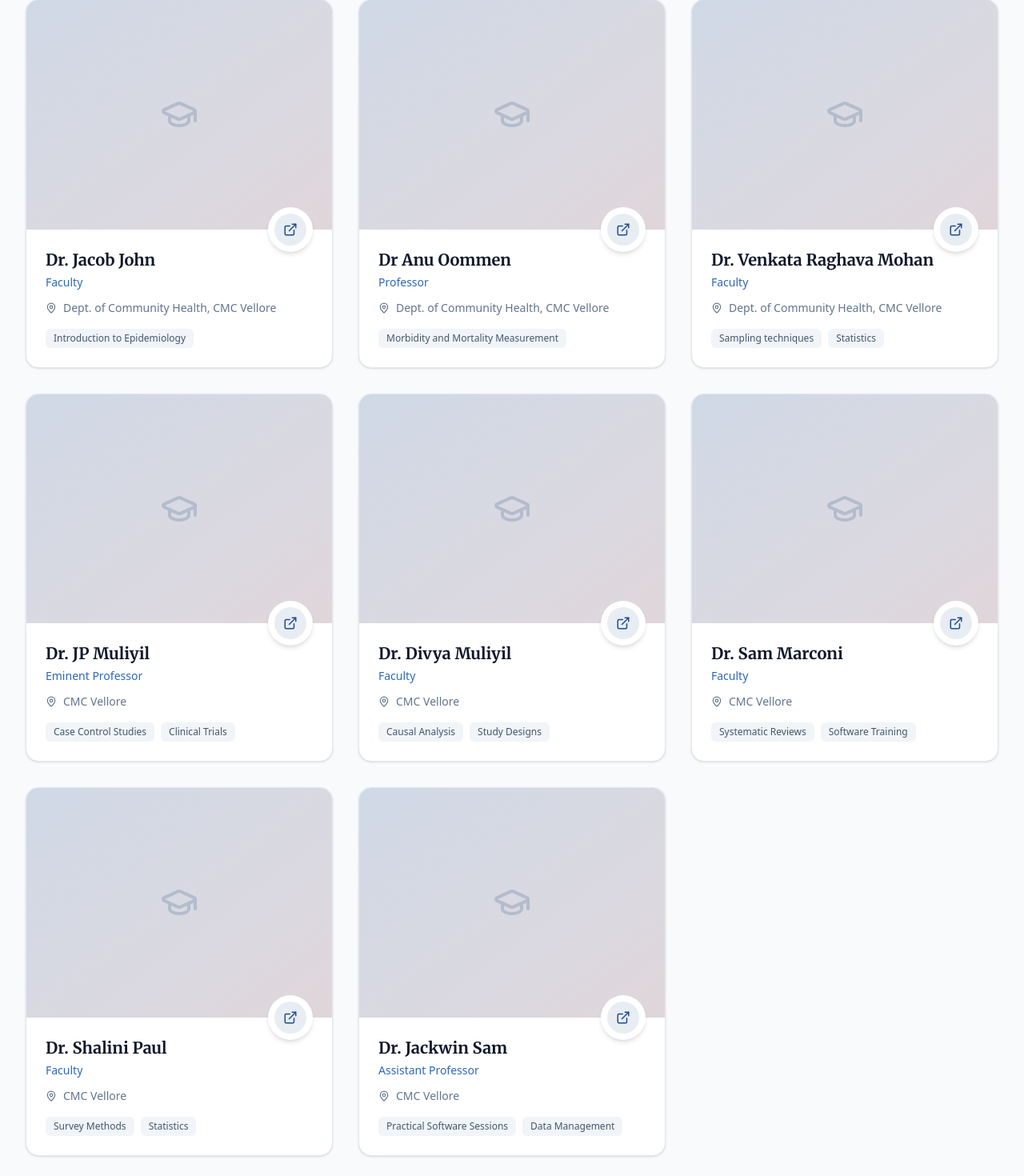
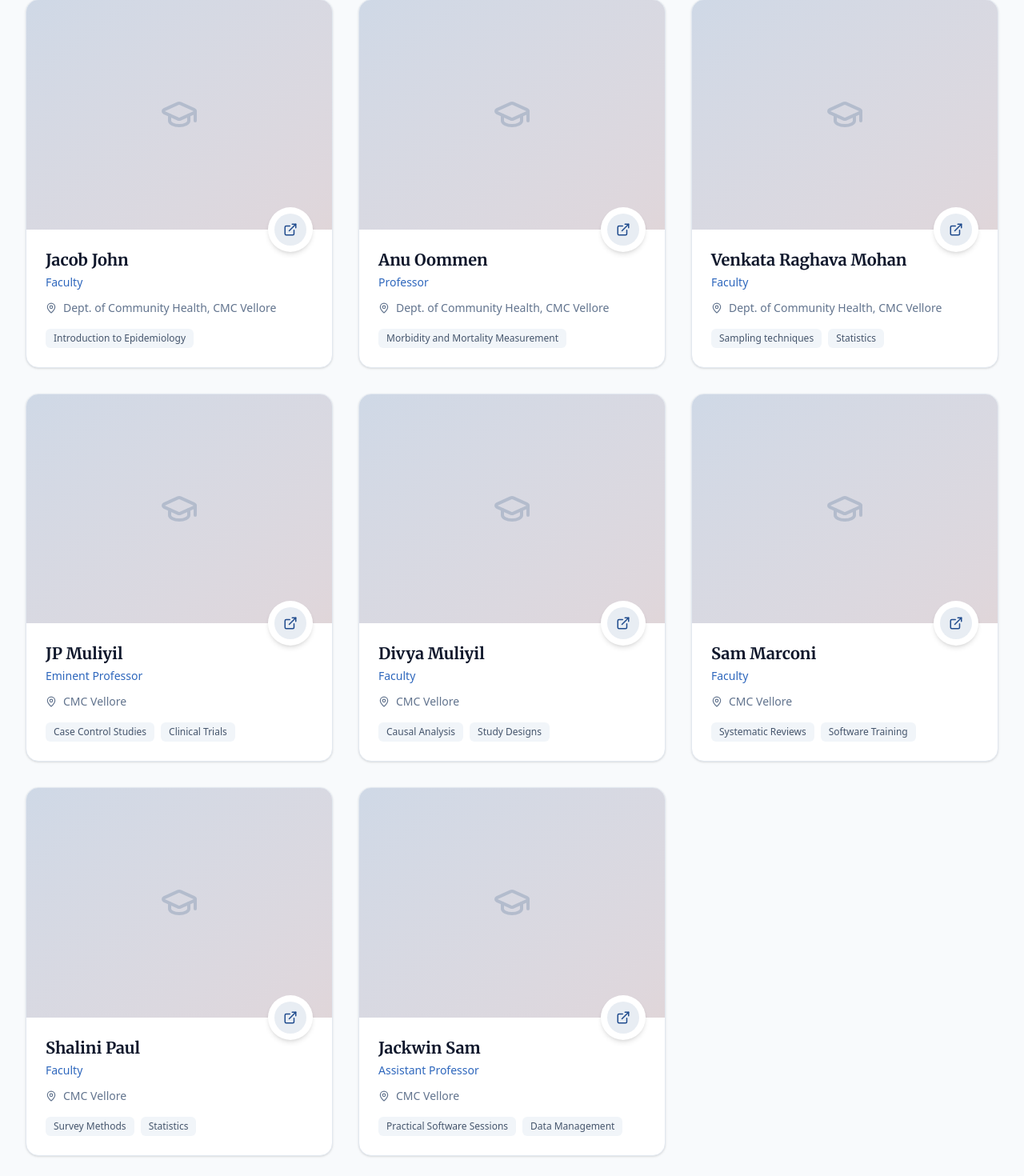
Before and after one commit to jebujohn/cmc-epi-bio-course, a Next.js app: page /faculty in a window 1280 px wide. Shown: the part 338-1808 px from the top of the page at 80% size. Built offline with nearby package versions, Linux system fonts and the light colour scheme.

Commit message:
Remove honorific Dr from faculty names and bios

```diff
--- a/src/app/agenda/page.tsx
+++ b/src/app/agenda/page.tsx
@@ -17,9 +17,9 @@ export default function AgendaPage() {
             date: "Monday, July 6",
             title: "Introduction to Epidemiology & Study Designs",
             sessions: [
-                { time: "09:00 - 10:30", topic: "Welcome & Overview of Epidemiology", faculty: "Dr. Jacob John" },
-                { time: "11:00 - 13:00", topic: "Measures of Disease Frequency", faculty: "Dr Anu Oommen" },
-                { time: "14:00 - 16:00", topic: "Observational Study Designs (Cohort & Case-Control)", faculty: "Dr. JP Muliyil" },
+                { time: "09:00 - 10:30", topic: "Welcome & Overview of Epidemiology", faculty: "Jacob John" },
+                { time: "11:00 - 13:00", topic: "Measures of Disease Frequency", faculty: "Anu Oommen" },
+                { time: "14:00 - 16:00", topic: "Observational Study Designs (Cohort & Case-Control)", faculty: "JP Muliyil" },
             ]
         },
         {
@@ -27,9 +27,9 @@ export default function AgendaPage() {
             date: "Tuesday, July 7",
             title: "Basic Biostatistics & Descriptive Statistics",
             sessions: [
-                { time: "09:00 - 10:30", topic: "Types of Data & Data Presentation", faculty: "Dr. Venkata Raghava Mohan" },
-                { time: "11:00 - 13:00", topic: "Measures of Central Tendency & Dispersion", faculty: "Dr. Sam Marconi" },
-                { time: "14:00 - 16:00", topic: "Hands-on: Descriptive Stats in SPSS/R", faculty: "Dr. Jackwin Sam" },
+                { time: "09:00 - 10:30", topic: "Types of Data & Data Presentation", faculty: "Venkata Raghava Mohan" },
+                { time: "11:00 - 13:00", topic: "Measures of Central Tendency & Dispersion", faculty: "Sam Marconi" },
+                { time: "14:00 - 16:00", topic: "Hands-on: Descriptive Stats in SPSS/R", faculty: "Jackwin Sam" },
             ]
         },
         {
@@ -37,9 +37,9 @@ export default function AgendaPage() {
             date: "Wednesday, July 8",
             title: "Probability & Inferential Statistics",
             sessions: [
-                { time: "09:00 - 10:30", topic: "Normal Distribution & Confidence Intervals", faculty: "Dr Anu Oommen" },
-                { time: "11:00 - 13:00", topic: "Hypothesis Testing & p-values", faculty: "Dr. Divya Muliyil" },
-                { time: "14:00 - 16:00", topic: "Hands-on: Inferential Stats", faculty: "Dr. Jackwin Sam" },
+                { time: "09:00 - 10:30", topic: "Normal Distribution & Confidence Intervals", faculty: "Anu Oommen" },
+                { time: "11:00 - 13:00", topic: "Hypothesis Testing & p-values", faculty: "Divya Muliyil" },
+                { time: "14:00 - 16:00", topic: "Hands-on: Inferential Stats", faculty: "Jackwin Sam" },
             ]
         },
         {
@@ -47,9 +47,9 @@ export default function AgendaPage() {
             date: "Thursday, July 9",
             title: "Categorical Data Analysis",
             sessions: [
-                { time: "09:00 - 10:30", topic: "Chi-square Test & Odds Ratio/Relative Risk", faculty: "Dr. Shalini Paul" },
-                { time: "11:00 - 13:00", topic: "Confounding & Effect Modification", faculty: "Dr. Divya Muliyil" },
-                { time: "14:00 - 16:00", topic: "Hands-on: Categorical Data in R", faculty: "Dr. Jackwin Sam" },
+                { time: "09:00 - 10:30", topic: "Chi-square Test & Odds Ratio/Relative Risk", faculty: "Shalini Paul" },
+                { time: "11:00 - 13:00", topic: "Confounding & Effect Modification", faculty: "Divya Muliyil" },
+                { time: "14:00 - 16:00", topic: "Hands-on: Categorical Data in R", faculty: "Jackwin Sam" },
             ]
         },
         {
@@ -57,9 +57,9 @@ export default function AgendaPage() {
             date: "Friday, July 10",
             title: "Continuous Data Analysis",
             sessions: [
-                { time: "09:00 - 10:30", topic: "Student's t-test (Independent & Paired)", faculty: "Dr. Venkata Raghava Mohan" },
-                { time: "11:00 - 13:00", topic: "One-Way ANOVA", faculty: "Dr. Jacob John" },
-                { time: "14:00 - 16:00", topic: "Hands-on: t-tests and ANOVA", faculty: "Dr. Jackwin Sam" },
+                { time: "09:00 - 10:30", topic: "Student's t-test (Independent & Paired)", faculty: "Venkata Raghava Mohan" },
+                { time: "11:00 - 13:00", topic: "One-Way ANOVA", faculty: "Jacob John" },
+                { time: "14:00 - 16:00", topic: "Hands-on: t-tests and ANOVA", faculty: "Jackwin Sam" },
             ]
         },
         {
@@ -67,9 +67,9 @@ export default function AgendaPage() {
             date: "Saturday, July 11",
             title: "Correlation & Regression",
             sessions: [
-                { time: "09:00 - 10:30", topic: "Pearson & Spearman Correlation", faculty: "Dr Anu Oommen" },
-                { time: "11:00 - 13:00", topic: "Multiple Linear Regression", faculty: "Dr. Shalini Paul" },
-                { time: "14:00 - 16:00", topic: "Hands-on: Regression Output Interpretation", faculty: "Dr. Jackwin Sam" },
+                { time: "09:00 - 10:30", topic: "Pearson & Spearman Correlation", faculty: "Anu Oommen" },
+                { time: "11:00 - 13:00", topic: "Multiple Linear Regression", faculty: "Shalini Paul" },
+                { time: "14:00 - 16:00", topic: "Hands-on: Regression Output Interpretation", faculty: "Jackwin Sam" },
             ]
         },
         {
@@ -77,9 +77,9 @@ export default function AgendaPage() {
             date: "Monday, July 13",
             title: "Advanced Epidemiological Methods",
             sessions: [
-                { time: "09:00 - 10:30", topic: "Systematic Reviews & Meta-Analysis", faculty: "Dr. Sam Marconi" },
-                { time: "11:00 - 13:00", topic: "Critical Appraisal of Literature", faculty: "Dr Anu Oommen" },
-                { time: "14:00 - 16:00", topic: "Hands-on: Review Methods", faculty: "Dr. Jackwin Sam" },
+                { time: "09:00 - 10:30", topic: "Systematic Reviews & Meta-Analysis", faculty: "Sam Marconi" },
+                { time: "11:00 - 13:00", topic: "Critical Appraisal of Literature", faculty: "Anu Oommen" },
+                { time: "14:00 - 16:00", topic: "Hands-on: Review Methods", faculty: "Jackwin Sam" },
             ]
         },
         {
@@ -87,8 +87,8 @@ export default function AgendaPage() {
             date: "Tuesday, July 14",
             title: "Field Surveys and Practicums",
             sessions: [
-                { time: "09:00 - 10:30", topic: "Survey Methodology", faculty: "Dr. Shalini Paul" },
-                { time: "11:00 - 13:00", topic: "Design and Execution of Field Surveys", faculty: "Dr. Venkata Raghava Mohan" },
+                { time: "09:00 - 10:30", topic: "Survey Methodology", faculty: "Shalini Paul" },
+                { time: "11:00 - 13:00", topic: "Design and Execution of Field Surveys", faculty: "Venkata Raghava Mohan" },
                 { time: "14:00 - 16:00", topic: "Hands-on: Open Discussion", faculty: "Faculty Panel" },
             ]
         },
@@ -97,9 +97,9 @@ export default function AgendaPage() {
             date: "Wednesday, July 15",
             title: "Advanced Statistical Modeling",
             sessions: [
-                { time: "09:00 - 10:30", topic: "Survival Analysis", faculty: "Dr. Jacob John" },
-                { time: "11:00 - 13:00", topic: "Logistic Regression", faculty: "Dr. Sam Marconi" },
-                { time: "14:00 - 16:00", topic: "Hands-on: Advanced Models in R", faculty: "Dr. Jackwin Sam" },
+                { time: "09:00 - 10:30", topic: "Survival Analysis", faculty: "Jacob John" },
+                { time: "11:00 - 13:00", topic: "Logistic Regression", faculty: "Sam Marconi" },
+                { time: "14:00 - 16:00", topic: "Hands-on: Advanced Models in R", faculty: "Jackwin Sam" },
             ]
         },
         {
@@ -107,8 +107,8 @@ export default function AgendaPage() {
             date: "Thursday, July 16",
             title: "Clinical Trials & Interventions",
             sessions: [
-                { time: "09:00 - 10:30", topic: "Design and analysis of Clinical Trials", faculty: "Dr. JP Muliyil" },
-                { time: "11:00 - 13:00", topic: "Randomization and Blinding", faculty: "Dr. Divya Muliyil" },
+                { time: "09:00 - 10:30", topic: "Design and analysis of Clinical Trials", faculty: "JP Muliyil" },
+                { time: "11:00 - 13:00", topic: "Randomization and Blinding", faculty: "Divya Muliyil" },
                 { time: "14:00 - 16:00", topic: "Protocol Development", faculty: "Faculty Panel" },
             ]
         },
@@ -117,9 +117,9 @@ export default function AgendaPage() {
             date: "Friday, July 17",
             title: "Health Economics & Outcomes",
             sessions: [
-                { time: "09:00 - 10:30", topic: "Health Economics Overview", faculty: "Dr. Venkata Raghava Mohan" },
-                { time: "11:00 - 13:00", topic: "Cost-Effectiveness Analysis", faculty: "Dr Anu Oommen" },
-                { time: "14:00 - 16:00", topic: "Hands-on: Modeling", faculty: "Dr. Jackwin Sam" },
+                { time: "09:00 - 10:30", topic: "Health Economics Overview", faculty: "Venkata Raghava Mohan" },
+                { time: "11:00 - 13:00", topic: "Cost-Effectiveness Analysis", faculty: "Anu Oommen" },
+                { time: "14:00 - 16:00", topic: "Hands-on: Modeling", faculty: "Jackwin Sam" },
             ]
         },
         {
@@ -129,7 +129,7 @@ export default function AgendaPage() {
             sessions: [
                 { time: "09:00 - 10:30", topic: "Course Assessment Exam", faculty: "Faculty Panel" },
                 { time: "11:00 - 13:00", topic: "Final Presentations", faculty: "Faculty Panel" },
-                { time: "14:00 - 16:00", topic: "Valedictory & Certificate Distribution", faculty: "Dr. Jacob John & Dr Anu Oommen" },
+                { time: "14:00 - 16:00", topic: "Valedictory & Certificate Distribution", faculty: "Jacob John & Anu Oommen" },
             ]
         }
     ];
--- a/src/app/faculty/page.tsx
+++ b/src/app/faculty/page.tsx
@@ -7,43 +7,43 @@ import { Search, X, MapPin, BookOpen, ExternalLink, GraduationCap } from "lucide
 const facultyData = [
     {
         id: 1,
-        name: "Dr. Jacob John",
+        name: "Jacob John",
         designation: "Faculty",
         affiliation: "Dept. of Community Health, CMC Vellore",
         expertise: ["Introduction to Epidemiology"],
-        bio: "Dr. Jacob John leads the foundational sessions on the epidemiological approach, giving students a robust understanding of disease dynamics and practical public health research methodology.",
+        bio: "Jacob John leads the foundational sessions on the epidemiological approach, giving students a robust understanding of disease dynamics and practical public health research methodology.",
         image: "/faculty/jacob_john.jpg"
     },
     {
         id: 2,
-        name: "Dr Anu Oommen",
+        name: "Anu Oommen",
         designation: "Professor",
         affiliation: "Dept. of Community Health, CMC Vellore",
         expertise: ["Morbidity and Mortality Measurement"],
-        bio: "An expert in quantifying disease frequency, Dr Anu Oommen teaches the essential principles of measurement errors, reliability, and validity within epidemiological data.",
+        bio: "An expert in quantifying disease frequency, Anu Oommen teaches the essential principles of measurement errors, reliability, and validity within epidemiological data.",
         image: "/faculty/anu.jpg"
     },
     {
         id: 3,
-        name: "Dr. Venkata Raghava Mohan",
+        name: "Venkata Raghava Mohan",
         designation: "Faculty",
         affiliation: "Dept. of Community Health, CMC Vellore",
         expertise: ["Sampling techniques", "Statistics"],
-        bio: "Specializing in rigorous sampling methods, Dr. Venkata Raghava Mohan helps students deeply understand population statistics and proper methodological design.",
+        bio: "Specializing in rigorous sampling methods, Venkata Raghava Mohan helps students deeply understand population statistics and proper methodological design.",
         image: "/faculty/venkata.jpg"
     },
     {
         id: 4,
-        name: "Dr. JP Muliyil",
+        name: "JP Muliyil",
         designation: "Eminent Professor",
         affiliation: "CMC Vellore",
         expertise: ["Case Control Studies", "Clinical Trials"],
-        bio: "A pioneer in public health in India, Dr. JP Muliyil guides participants through rigorous study designs with real-world complexities.",
+        bio: "A pioneer in public health in India, JP Muliyil guides participants through rigorous study designs with real-world complexities.",
         image: "/faculty/jp_muliyil.jpg"
     },
     {
         id: 5,
-        name: "Dr. Divya Muliyil",
+        name: "Divya Muliyil",
         designation: "Faculty",
         affiliation: "CMC Vellore",
         expertise: ["Causal Analysis", "Study Designs"],
@@ -52,16 +52,16 @@ const facultyData = [
     },
     {
         id: 6,
-        name: "Dr. Sam Marconi",
+        name: "Sam Marconi",
         designation: "Faculty",
         affiliation: "CMC Vellore",
         expertise: ["Systematic Reviews", "Software Training"],
-        bio: "Dr. Marconi bridges the gap between raw literature and robust conclusions through systematic review methodology and statistical computing.",
+        bio: "Marconi bridges the gap between raw literature and robust conclusions through systematic review methodology and statistical computing.",
         image: "/faculty/marconi.jpg"
     },
     {
         id: 7,
-        name: "Dr. Shalini Paul",
+        name: "Shalini Paul",
         designation: "Faculty",
         affiliation: "CMC Vellore",
         expertise: ["Survey Methods", "Statistics"],
@@ -70,7 +70,7 @@ const facultyData = [
     },
     {
         id: 8,
-        name: "Dr. Jackwin Sam",
+        name: "Jackwin Sam",
         designation: "Assistant Professor",
         affiliation: "CMC Vellore",
         expertise: ["Practical Software Sessions", "Data Management"],
--- a/src/app/registration/page.tsx
+++ b/src/app/registration/page.tsx
@@ -101,7 +101,7 @@ export default function RegistrationPage() {
                                             value={formData.name}
                                             onChange={handleChange}
                                             className="w-full bg-slate-50 border border-slate-200 rounded-lg px-4 py-3 focus:outline-none focus:ring-2 focus:ring-primary/50 focus:border-primary transition-colors text-slate-900"
-                                            placeholder="Dr. John Doe"
+                                            placeholder="John Doe"
                                         />
                                     </div>
 
```
